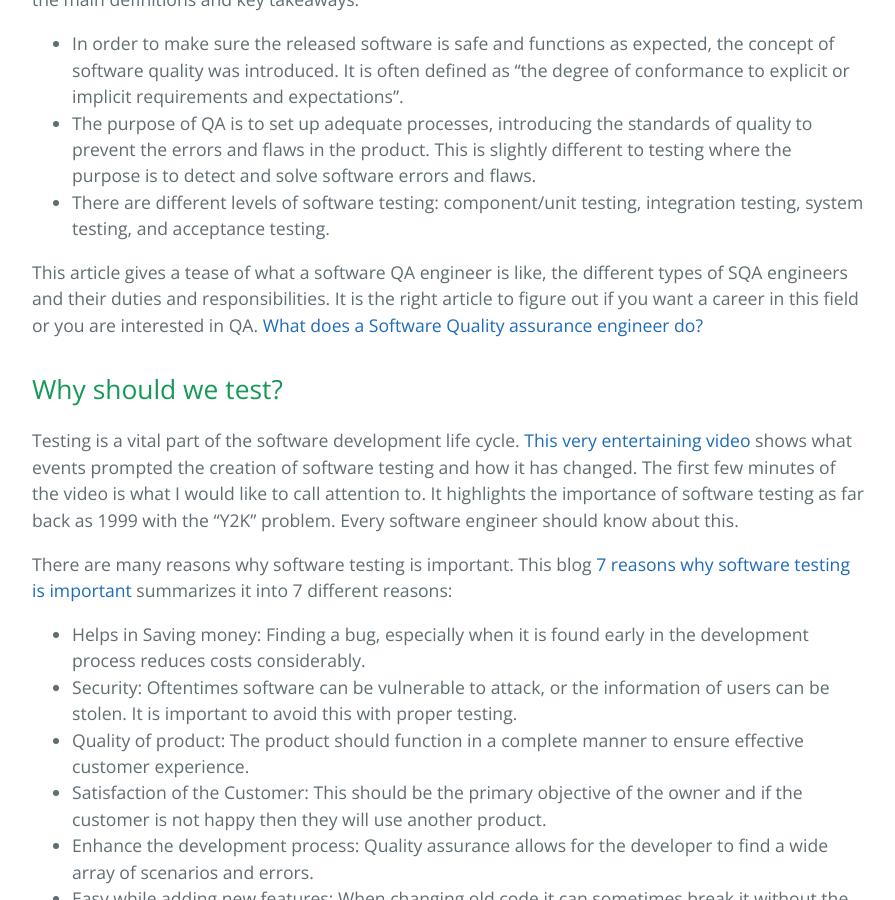
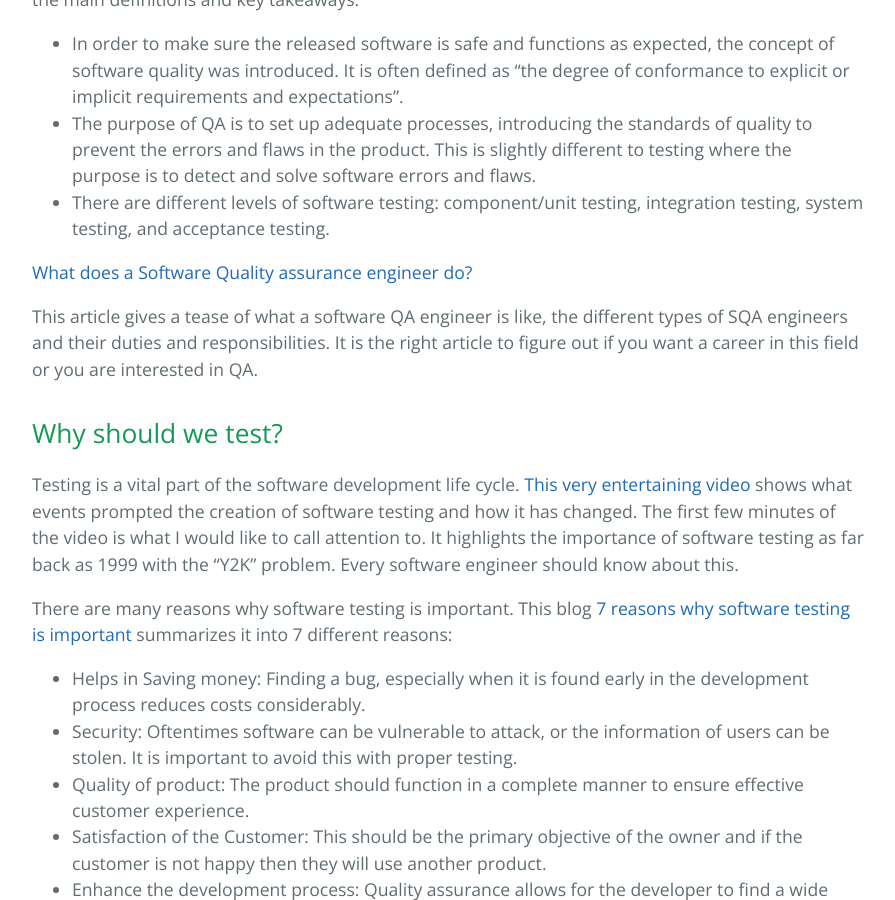
Before and after one commit to learning-software-engineering/learning-software-engineering.github.io, a Jekyll site: the page built from Topics/Development_Process/QA_testing.md, in a window 1280 px wide and 900 px high, scrolled down 1250 px. Shown: the whole window, without its empty margins (192-1087 px from the left). Built offline with Jekyll 4.4.1, drawn with Linux system fonts in a browser that asks for light colours; our own code applies the rules of GitHub Pages for plain Markdown files.

Commit message:
made order of link consistent as requested

```diff
--- a/Topics/Development_Process/QA_testing.md
+++ b/Topics/Development_Process/QA_testing.md
@@ -23,9 +23,10 @@ This paper is likely the greatest paper about software QA, however it is quite l
 - The purpose of QA is to set up adequate processes, introducing the standards of quality to prevent the errors and flaws in the product. This is slightly different to testing where the purpose is to detect and solve software errors and flaws.
 - There are different levels of software testing: component/unit testing, integration testing, system testing, and acceptance testing.
 
+[What does a Software Quality assurance engineer do?](https://www.careerexplorer.com/careers/software-quality-assurance-engineer/)
 
 This article gives a tease of what a software QA engineer is like, the different types of SQA engineers and their duties and responsibilities. It is the right article to figure out if you want a career in this field or you are interested in QA.
-[What does a Software Quality assurance engineer do?](https://www.careerexplorer.com/careers/software-quality-assurance-engineer/)
+
 
 ## Why should we test?
 
```
